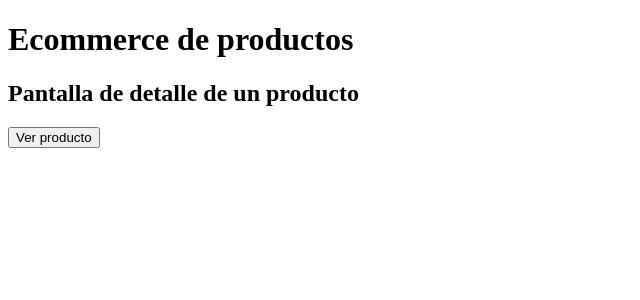
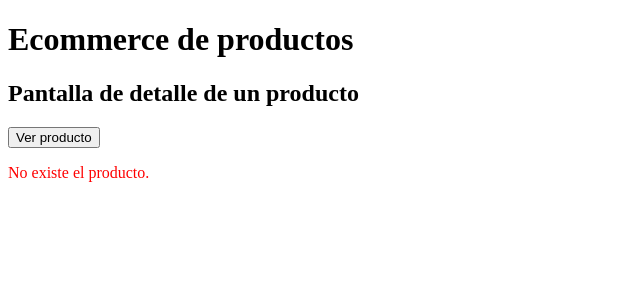
Before and after one commit to Teutona89/adecco_angular_ed2, an Angular app in the folder 009.angular/angular-003-directivas/: page / in a window 1280 px wide. Shown: the top 300 px of the page, without its empty margins (0-640 px from the left). Built offline with nearby package versions, Linux system fonts and the light colour scheme.

Commit message:
Angular directiva ngIf negación

```diff
--- a/009.angular/angular-003-directivas/src/app/product-detail/product-detail.component.html
+++ b/009.angular/angular-003-directivas/src/app/product-detail/product-detail.component.html
@@ -8,3 +8,6 @@
   <p><strong>Título:</strong> {{product.title}}</p>
   <p><strong>Precio:</strong> {{product.price}} </p>
 </div>
+<div *ngIf="!product">
+ <p style="color:red;">No existe el producto.</p>
+</div>
```
